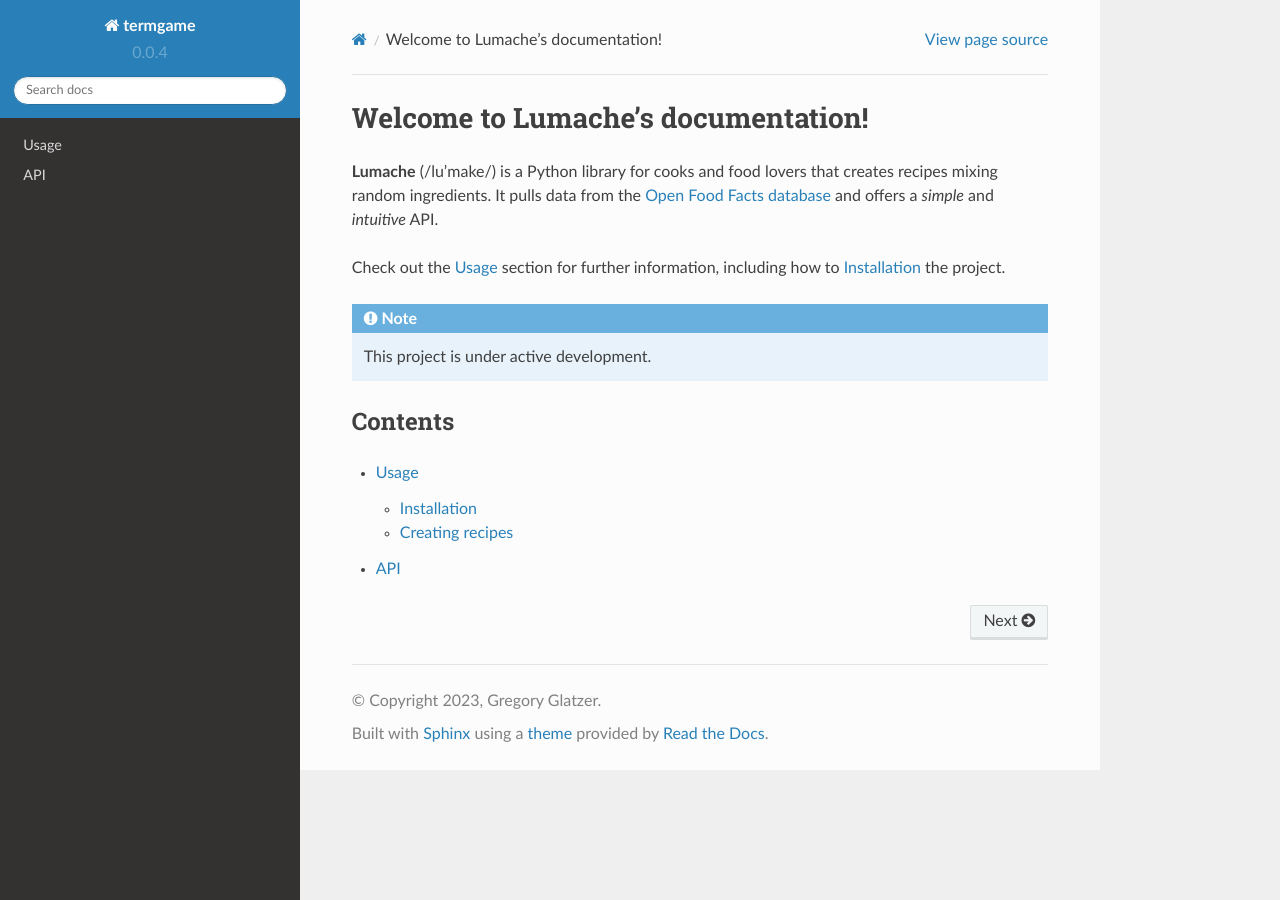
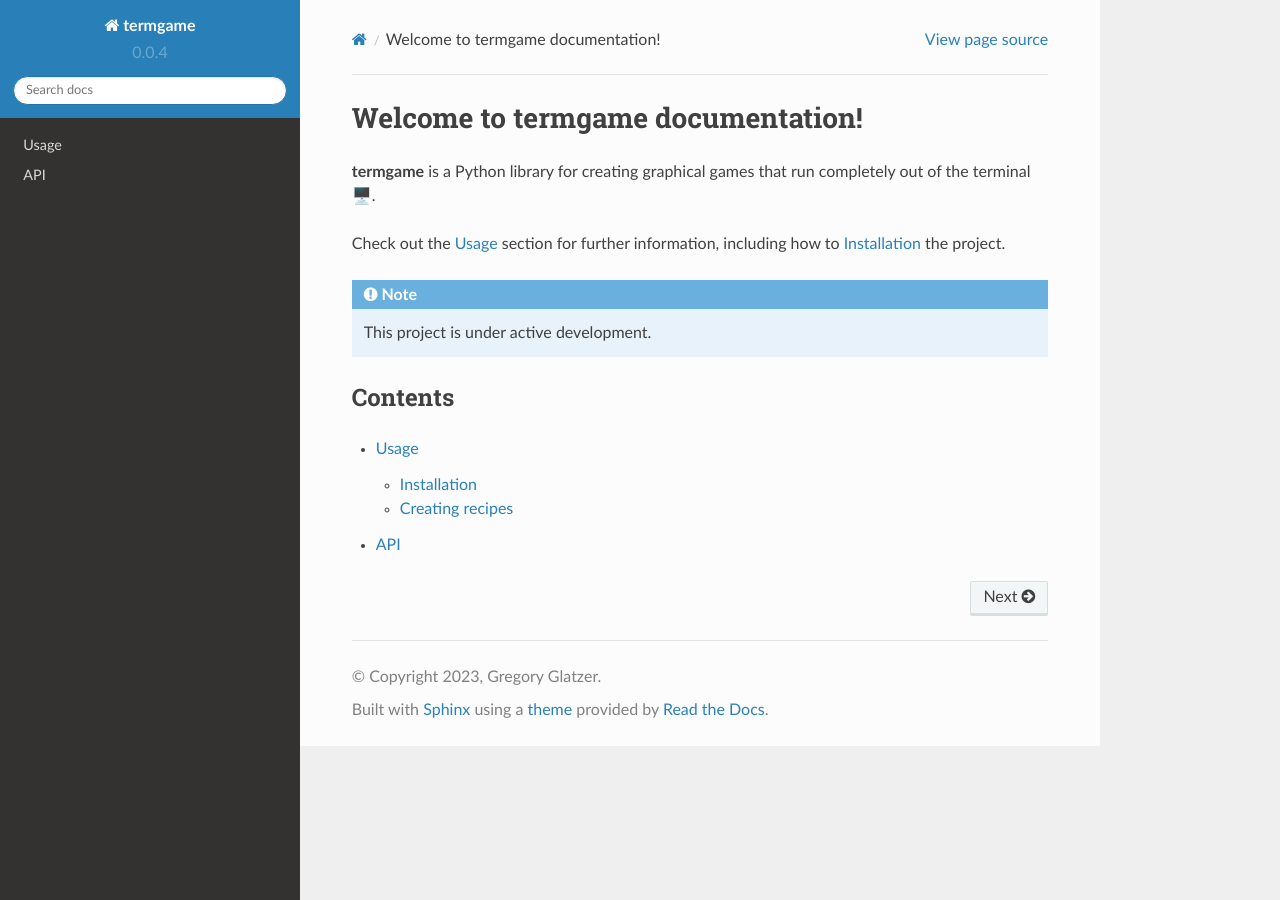
Before and after one commit to g1776/termgame, a Sphinx documentation site: the page built from docs/source/index.rst, in a window 1280 px wide. Built offline with Sphinx 7.4.7 and the Read the Docs theme 2.0.0, drawn with Linux system fonts in a browser that asks for light colours.

Commit message:
Update index.rst

```diff
--- a/docs/source/index.rst
+++ b/docs/source/index.rst
@@ -1,10 +1,7 @@
-Welcome to Lumache's documentation!
+Welcome to termgame documentation!
 ===================================
 
-**Lumache** (/lu'make/) is a Python library for cooks and food lovers
-that creates recipes mixing random ingredients.
-It pulls data from the `Open Food Facts database <https://world.openfoodfacts.org/>`_
-and offers a *simple* and *intuitive* API.
+**termgame** is a Python library for creating graphical games that run completely out of the terminal 🖥️.
 
 Check out the :doc:`usage` section for further information, including
 how to :ref:`installation` the project.
```
